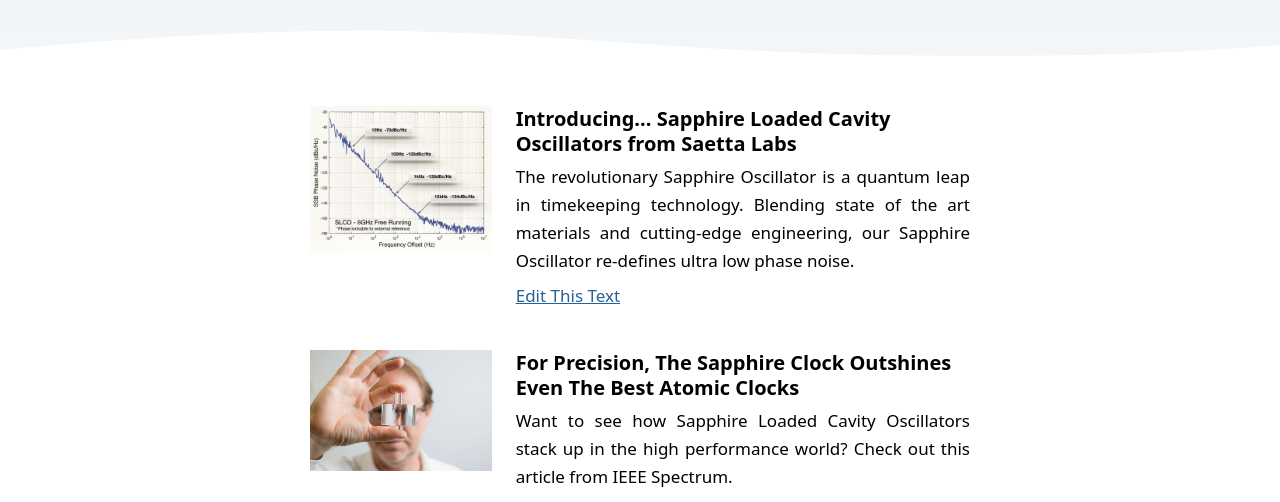
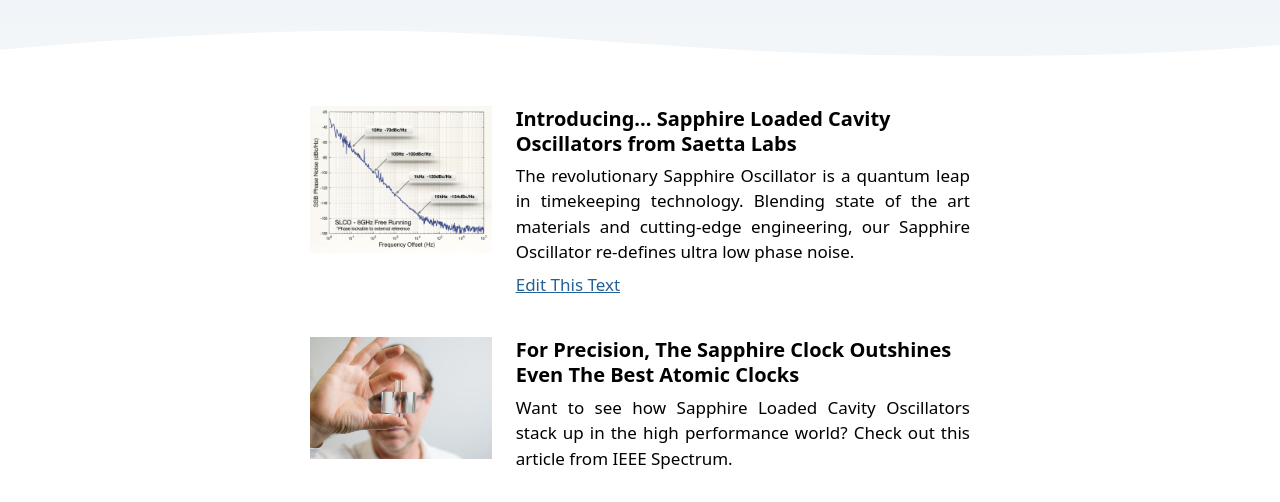
Before and after one commit to icegulch/saetta, an Eleventy site: page src/homepage.md in a window 1280 px wide. Shown: the part 492-994 px from the top of the page. Built offline with nearby package versions, Linux system fonts and the light colour scheme; Eleventy itself is replaced by a stand-in of ours; files that its build step writes are made by us from their sources.

Commit message:
line height mobile

```diff
--- a/src/_includes/css/site.css
+++ b/src/_includes/css/site.css
@@ -661,7 +661,7 @@
 
 .spacing--content p {
   text-align: left;
-  line-height: 1.5;
+  line-height: 1.65;
 }
 
 .spacing--content li {
@@ -681,7 +681,7 @@
 @media screen and (min-width: 768px) {
   .spacing--content p {
     text-align: justify;
-    line-height: 1.65;
+    line-height: 1.5;
   }
 }
 
```
